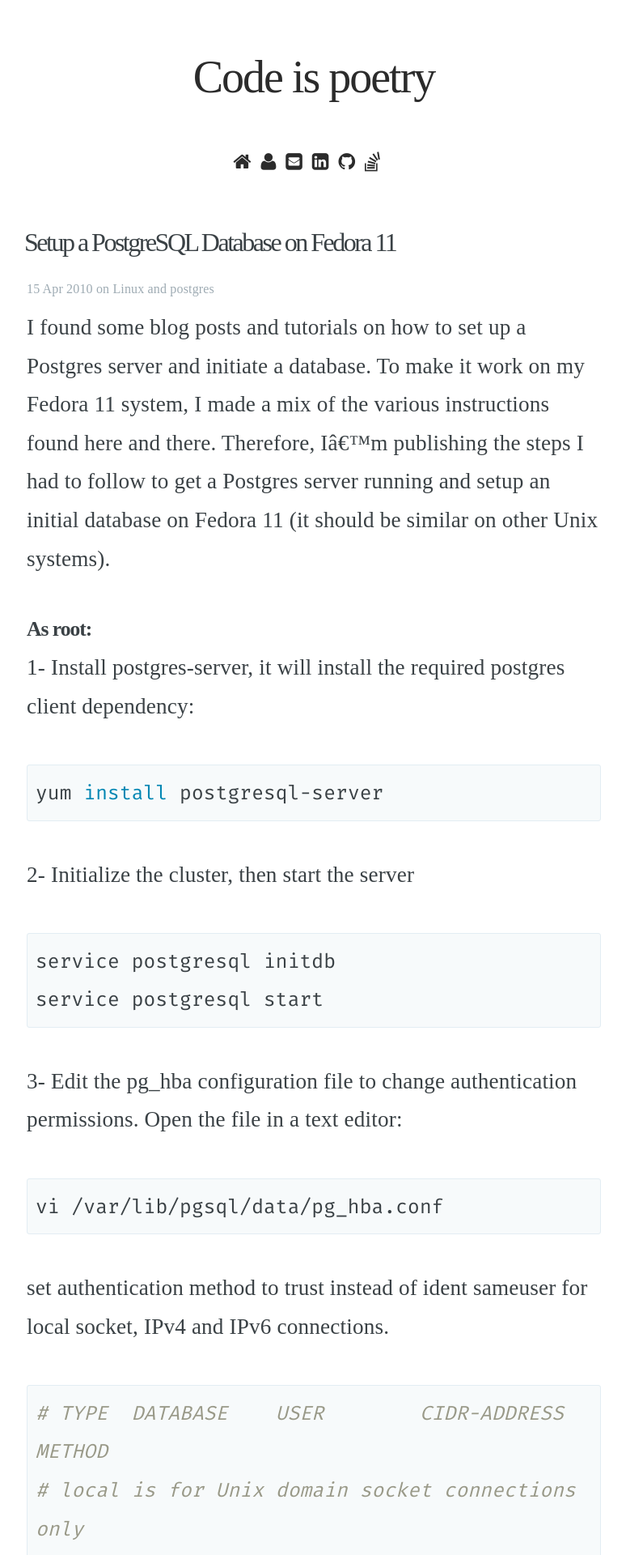
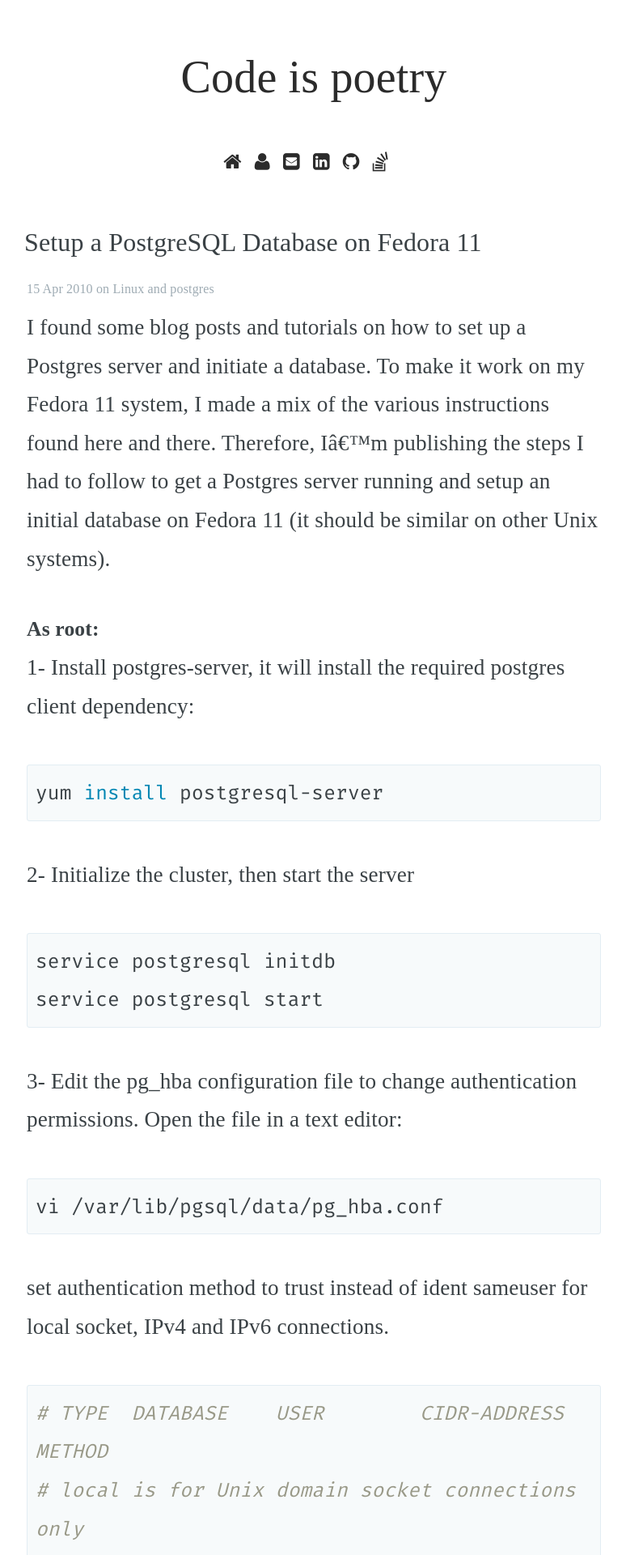
Before and after one commit to jihedamine/jihedamine.github.io, a Jekyll site: the page built from _posts/2010-04-15-setup-postgres-database-on-fedora-11.md, in a window 1280 px wide. Shown: the top 1920 px of the page at 81% size, without its empty margins (252-1026 px from the left). Built offline with Jekyll 4.4.1, drawn with Linux system fonts in a browser that asks for light colours; some web fonts are replaced; Markdown is read by kramdown in place of the engine named in the settings.

Commit message:
Changed font

```diff
--- a/assets/css/screen.css
+++ b/assets/css/screen.css
@@ -236,13 +236,11 @@
 
 h1 {
     font-size: 2.3rem;
-    letter-spacing: -2px;
     text-indent: -3px;
 }
 
 h2 {
     font-size: 1.6rem;
-    letter-spacing: -1px;
 }
 
 h3 {
@@ -550,7 +548,6 @@
 /* The details of your blog. Defined in ghost/settings/ */
 .page-title {
     font-size: 3.5rem;
-    letter-spacing: -2px;
     font-family: 'Liberation Serif', serif;
     text-decoration: none;
     text-align: center;
@@ -570,13 +567,8 @@
 .summary-post-title a, .post-title a, h1.post-title {
     font-family: 'Liberation Serif', serif;
     font-size: 2rem;
-    letter-spacing: -1px;
     text-decoration: none;
     font-weight: normal;
-}
-
-.post-title a, h1.post-title {
-    letter-spacing: -2.5px;
 }
 
 .post-meta {
```
